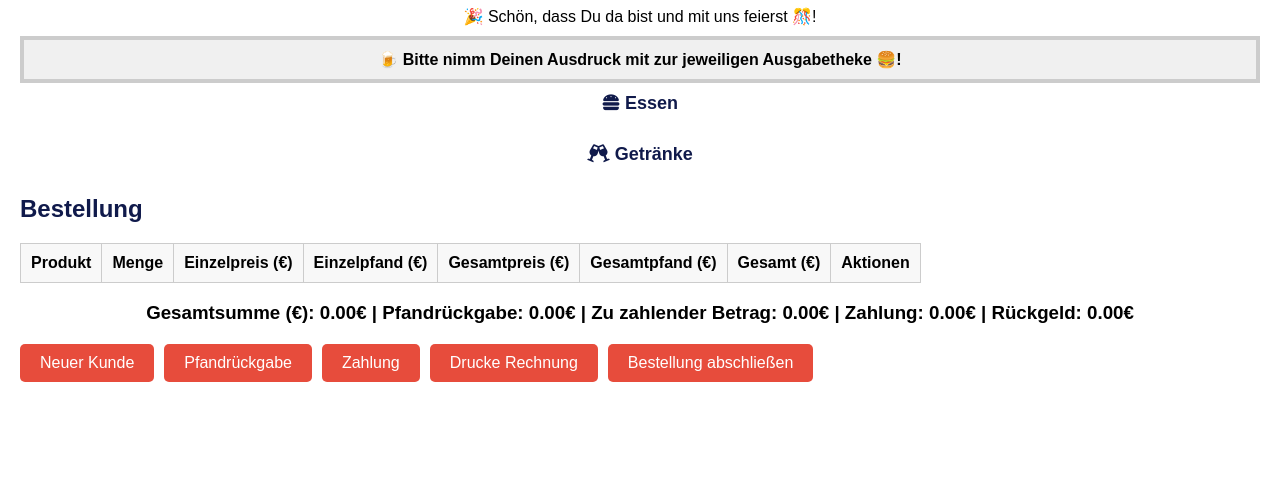
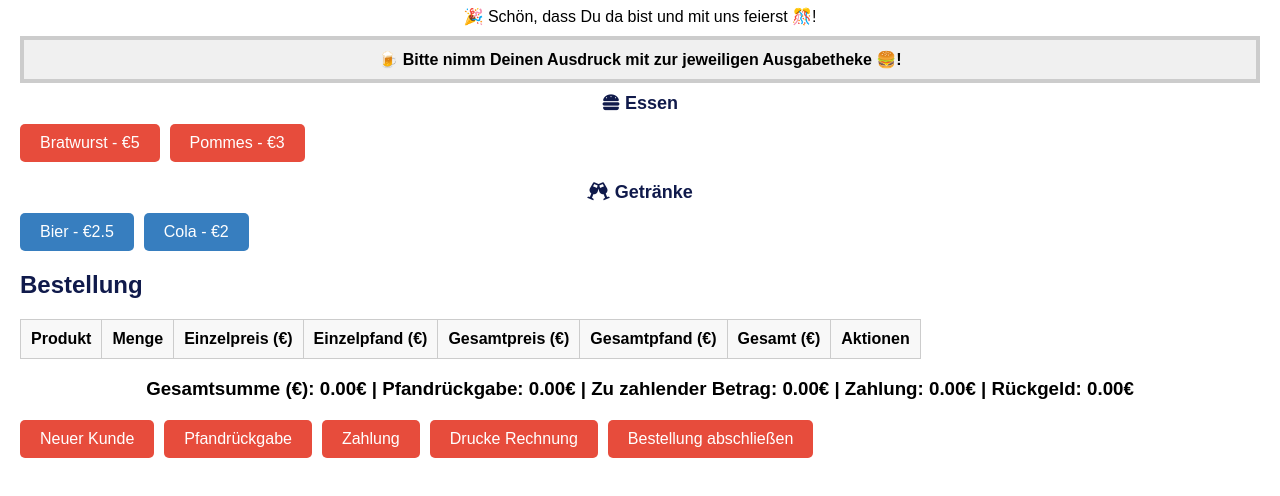
Before and after one commit to matze45jub/Bestell_ios9, a plain HTML site: page index.html in a window 1280 px wide. Shown: the part 96-592 px from the top of the page. Drawn offline with Linux system fonts and the light colour scheme.

Commit message:
Update index.html

```diff
--- a/index.html
+++ b/index.html
@@ -360,6 +360,27 @@
     ]
   };
 
+  function generateProductButtons() {
+    const essenButtonsContainer = document.getElementById("essenButtons");
+    const getraenkeButtonsContainer = document.getElementById("getraenkeButtons");
+
+    productData.essen.forEach(product => {
+      const button = document.createElement("button");
+      button.classList.add("product-button", "essen-button");
+      button.innerText = `${product.name} - €${product.price}`;
+      button.onclick = () => addToOrder(product, 'essen');
+      essenButtonsContainer.appendChild(button);
+    });
+
+    productData.getraenke.forEach(product => {
+      const button = document.createElement("button");
+      button.classList.add("product-button", "getraenke-button");
+      button.innerText = `${product.name} - €${product.price}`;
+      button.onclick = () => addToOrder(product, 'getraenke');
+      getraenkeButtonsContainer.appendChild(button);
+    });
+  }
+
   function addToOrder(product, category) {
     order.push(product);
     updateOrderTable();
@@ -462,6 +483,8 @@
     updateOrderTable();
     alert("Neue Bestellung gestartet.");
   }
+
+  generateProductButtons();
 </script>
 </body>
 </html>
```
